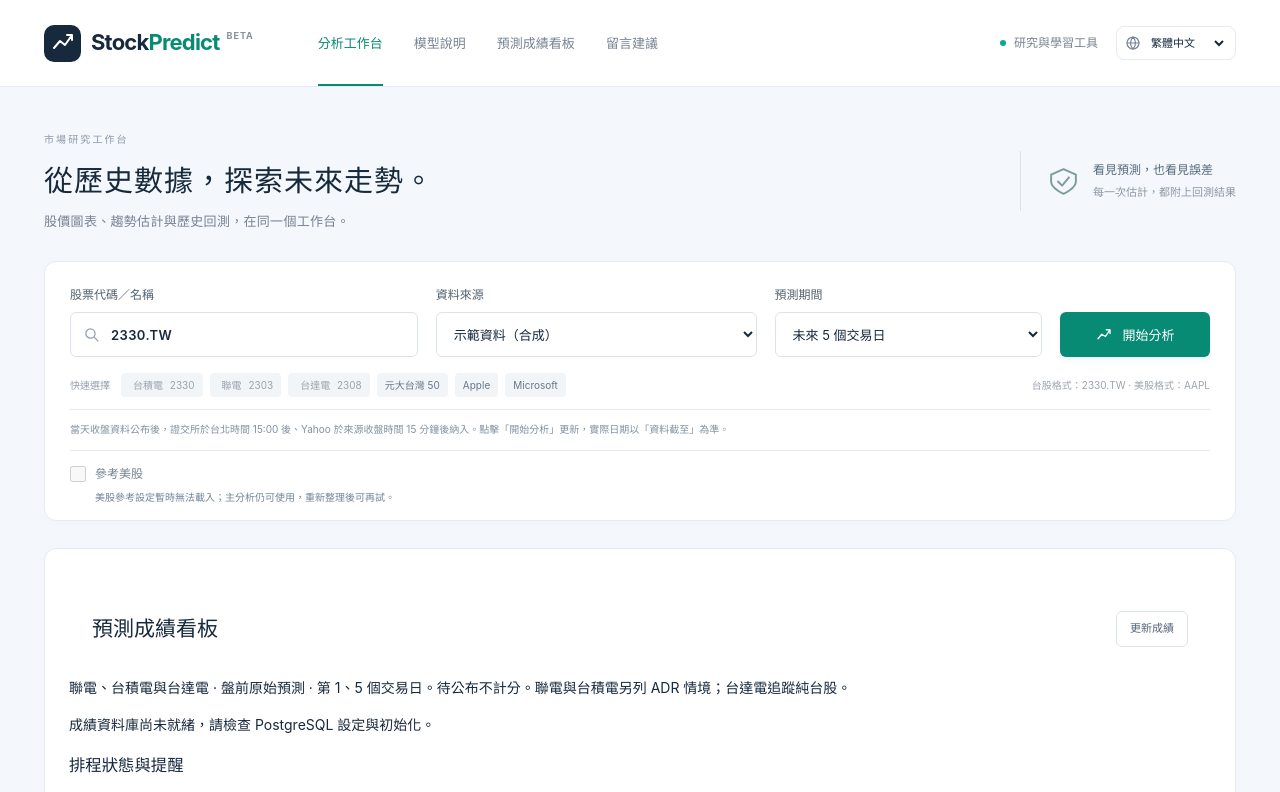
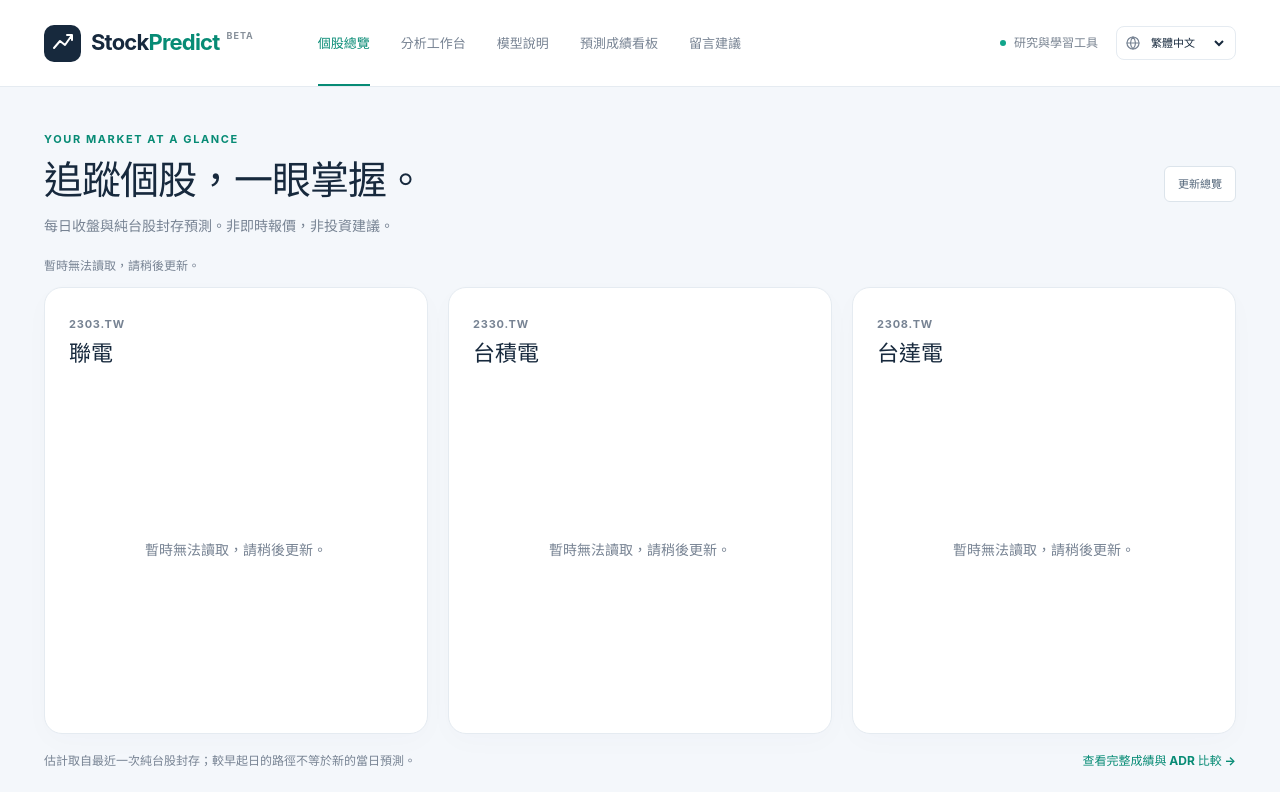
Before and after one commit to suyanzan/StockPredict, a plain HTML site: page stockpredict/static/index.html in a window 1280 px wide. Shown: the top 792 px of the page. Drawn offline with Linux system fonts and the light colour scheme; no server answers.

Commit message:
Add homepage stock close and archived forecast overview

```diff
--- a/stockpredict/static/index.html
+++ b/stockpredict/static/index.html
@@ -11,6 +11,7 @@
   <script src="/static/audit.js" defer></script>
   <script src="/static/app.js" defer></script>
   <script src="/static/community.js" defer></script>
+  <script src="/static/overview.js" defer></script>
   <script src="/static/scoreboard.js" defer></script>
   <script src="/static/historical.js" defer></script>
   <script src="/static/report_archive.js" defer></script>
@@ -23,7 +24,8 @@
         <span>Stock<span class="brand-accent">Predict</span><span class="brand-version">BETA</span></span>
       </a>
       <nav data-i18n-aria-label="nav.label" aria-label="主導覽">
-        <a href="#analysis" class="nav-current" data-i18n="nav.analysis">分析工作台</a>
+        <a href="#stock-overview" class="nav-current" data-i18n="overview.nav">個股總覽</a>
+        <a href="#analysis" data-i18n="nav.analysis">分析工作台</a>
         <a href="#method" data-i18n="nav.method">模型說明</a>
         <a href="#scoreboard" data-i18n="score.title">預測成績看板</a>
         <a href="#community-section" data-i18n="nav.feedback">留言建議</a>
@@ -39,6 +41,12 @@
   </header>
 
   <main class="page" id="analysis">
+    <section id="stock-overview" class="stock-overview" aria-labelledby="overview-title" aria-busy="true">
+      <div class="overview-heading"><div><p class="eyebrow" data-i18n="overview.kicker">YOUR MARKET AT A GLANCE</p><h2 id="overview-title" data-i18n="overview.title">追蹤個股，一眼掌握。</h2><p data-i18n="overview.copy">每日收盤與純台股封存預測。非即時報價，非投資建議。</p></div><button id="overview-refresh" class="button button-secondary" type="button" data-i18n="overview.refresh" disabled>更新總覽</button></div>
+      <p id="overview-status" class="overview-read-time" role="status" aria-live="polite">讀取封存資料中…</p>
+      <div id="overview-cards" class="overview-grid"></div>
+      <div class="overview-footer"><p data-i18n="overview.note">估計取自最近一次純台股封存；較早起日的路徑不等於新的當日預測。</p><a href="#scoreboard" data-i18n="overview.compare">查看完整成績與 ADR 比較 →</a></div>
+    </section>
     <section class="page-intro" aria-labelledby="page-title">
       <div>
         <p class="eyebrow" data-i18n="intro.eyebrow">市場研究工作台</p>
--- /dev/null
+++ b/stockpredict/static/overview.js
@@ -0,0 +1,145 @@
+"use strict";
+(() => {
+  const validPrice = x => Number.isFinite(x) && x > 0;
+  // A missing adjacent close must never become a multiple-session daily change.
+  function summarize(detail, market) {
+    if (!detail || !market) return null;
+    const path = Array.isArray(detail.forecast) ? detail.forecast : [];
+    const dates = [detail.base_date, ...path.map(p => p.target_date)];
+    const closes = new Map();
+    if (validPrice(detail.base_close)) closes.set(detail.base_date, detail.base_close);
+    for (const p of path) if (validPrice(p.actual_close)) closes.set(p.target_date, p.actual_close);
+    const eligible = [...closes.keys()].filter(d => typeof d === "string" && d <= market.latest_publishable_session).sort();
+    const day = eligible.at(-1), close = closes.get(day);
+    const prior = closes.get(dates[dates.indexOf(day) - 1]);
+    const change = validPrice(prior) && validPrice(close) ? close - prior : null;
+    const point = path.find(p => p.target_date === market.next_session && validPrice(p.predicted_close));
+    return {
+      day: day || null, close: close ?? null, change,
+      changePct: change == null ? null : change / prior * 100,
+      fresh: day === market.latest_publishable_session,
+      expected: market.latest_publishable_session,
+      target: market.next_session,
+      forecast: point?.predicted_close ?? null,
+      horizon: point?.horizon ?? null,
+      origin: detail.origin_date,
+      olderOrigin: detail.origin_date !== market.next_session,
+      forecastPct: point && validPrice(close) && day === market.latest_publishable_session
+        ? (point.predicted_close / close - 1) * 100 : null,
+    };
+  }
+  window.StockPredictOverview = { summarize };
+  const root = document.getElementById("stock-overview");
+  if (!root) return;
+  const i18n = window.StockPredictI18n;
+  i18n.register({
+    "zh-TW": {
+      "overview.nav": "個股總覽", "overview.kicker": "YOUR MARKET AT A GLANCE",
+      "overview.title": "追蹤個股，一眼掌握。", "overview.copy": "每日收盤與純台股封存預測。非即時報價，非投資建議。",
+      "overview.refresh": "更新總覽", "overview.loading": "讀取封存資料中…",
+      "overview.unavailable": "暫時無法讀取，請稍後更新。", "overview.empty": "尚無此股票的封存紀錄。",
+      "overview.calendarMissing": "交易日曆暫時無法取得，無法確認資料新鮮度。",
+      "overview.close": "最近保存收盤", "overview.current": "收盤已更新", "overview.stale": "收盤待更新",
+      "overview.asof": "資料日期 {date}", "overview.expected": "應有收盤 {date}",
+      "overview.changeMissing": "缺少前一交易日收盤，日漲跌暫不計算",
+      "overview.target": "估計收盤 · {date}", "overview.noForecast": "尚無目標日的封存預測",
+      "overview.archive": "{date} 盤前封存 · 第 {horizon} 日估計",
+      "overview.older": "較早起日封存", "overview.onTime": "當日起日封存",
+      "overview.relative": "較最新保存收盤 {pct}", "overview.source": "來源：{source} · TWD",
+      "overview.details": "查看預測詳情", "overview.note": "估計取自最近一次純台股封存；較早起日的路徑不等於新的當日預測。",
+      "overview.loaded": "本次讀取 {time}（台北）", "overview.compare": "查看完整成績與 ADR 比較 →",
+    },
+    en: {
+      "overview.nav": "Stock overview", "overview.kicker": "YOUR MARKET AT A GLANCE",
+      "overview.title": "Your stocks. At a glance.", "overview.copy": "Daily closes and archived Taiwan-only forecasts. Not live quotes or investment advice.",
+      "overview.refresh": "Refresh overview", "overview.loading": "Loading archived data…",
+      "overview.unavailable": "Temporarily unavailable. Please refresh later.", "overview.empty": "No archived forecast for this stock yet.",
+      "overview.calendarMissing": "Trading calendar unavailable; data freshness cannot be verified.",
+      "overview.close": "Latest saved close", "overview.current": "Close up to date", "overview.stale": "Close update pending",
+      "overview.asof": "Data date {date}", "overview.expected": "Expected close {date}",
+      "overview.changeMissing": "Previous session close missing; daily change unavailable",
+      "overview.target": "Estimated close · {date}", "overview.noForecast": "No archived forecast for the target session",
+      "overview.archive": "Archived before open on {date} · Day {horizon} estimate",
+      "overview.older": "Earlier forecast origin", "overview.onTime": "Target-day forecast origin",
+      "overview.relative": "Versus latest saved close {pct}", "overview.source": "Source: {source} · TWD",
+      "overview.details": "View forecast details", "overview.note": "Estimates use the latest Taiwan-only archive. An older-origin path is not a new target-day forecast.",
+      "overview.loaded": "Read at {time} (Taipei)", "overview.compare": "Full scores and ADR comparison →",
+    },
+  });
+  const symbols = ["2303.TW", "2330.TW", "2308.TW"];
+  const names = { "2303.TW": "security.umc", "2330.TW": "security.tsmc", "2308.TW": "security.delta" };
+  let state = {}, market = null, loading = true, loaded = null, generation = 0, controller;
+  const t = (key, values) => i18n.t(`overview.${key}`, values);
+  const node = (tag, className, text) => {
+    const e = document.createElement(tag); e.className = className || "";
+    if (text != null) e.textContent = text;
+    return e;
+  };
+  const number = x => x == null ? "—" : new Intl.NumberFormat(i18n.getLanguage(), { minimumFractionDigits: 2, maximumFractionDigits: 2 }).format(x);
+  const signed = x => `${x > 0 ? "+" : ""}${number(x)}`;
+  function render() {
+    const grid = document.getElementById("overview-cards"); grid.replaceChildren();
+    document.getElementById("overview-refresh").disabled = loading;
+    document.getElementById("overview-status").textContent = loading ? t("loading") : loaded ? t("loaded", { time: new Intl.DateTimeFormat(i18n.getLanguage(), { timeZone: "Asia/Taipei", dateStyle: "short", timeStyle: "medium" }).format(loaded) }) : t("unavailable");
+    root.setAttribute("aria-busy", String(loading));
+    for (const symbol of symbols) {
+      const entry = state[symbol];
+      const card = node("article", "overview-card");
+      const head = node("div", "overview-card-head");
+      const identity = node("div"); identity.append(node("span", "overview-symbol", symbol), node("h3", "", i18n.t(names[symbol]))); head.append(identity); card.append(head);
+      const view = summarize(entry?.detail, market);
+      if (loading || !view) {
+        card.append(node("p", "overview-empty", loading ? t("loading") : t(entry?.empty ? "empty" : !market && entry?.detail ? "calendarMissing" : "unavailable")));
+        grid.append(card); continue;
+      }
+      const badge = node("span", `overview-badge ${view.fresh ? "" : "overview-warning"}`, t(view.fresh ? "current" : "stale")); head.append(badge);
+      card.append(node("p", "overview-label", t("close")), node("div", "overview-price", number(view.close)));
+      if (view.change == null) card.append(node("p", "overview-change overview-muted", t("changeMissing")));
+      else card.append(node("p", `overview-change ${view.change > 0 ? "overview-up" : view.change < 0 ? "overview-down" : ""}`, `${signed(view.change)}  (${signed(view.changePct)}%)`));
+      card.append(node("p", "overview-date", t("asof", { date: view.day || "—" })));
+      if (!view.fresh) card.append(node("p", "overview-pending", t("expected", { date: view.expected })));
+      const estimate = node("div", "overview-estimate");
+      estimate.append(node("p", "overview-label", t("target", { date: view.target })), node("strong", "overview-estimate-price", number(view.forecast)));
+      if (view.forecast == null) estimate.append(node("p", "overview-pending", t("noForecast")));
+      else {
+        estimate.append(node("span", `overview-badge ${view.olderOrigin ? "overview-warning" : ""}`, t(view.olderOrigin ? "older" : "onTime")));
+        estimate.append(node("p", "overview-date", t("archive", { date: view.origin, horizon: view.horizon })));
+        if (view.forecastPct != null) estimate.append(node("p", "overview-date", t("relative", { pct: `${signed(view.forecastPct)}%` })));
+      }
+      card.append(estimate, node("p", "overview-date", t("source", { source: entry.detail.source || "—" })));
+      const button = node("button", "button button-secondary overview-detail", t("details"));button.type = "button";
+      button.addEventListener("click", () => window.StockPredictAudit.showPrediction(entry.detail.id));card.append(button);grid.append(card);
+    }
+  }
+  function reset() {
+    generation++; controller?.abort(); state = {}; market = null; loaded = null; loading = true; render();
+  }
+  window.addEventListener("stockpredict-scoreboard-loading", reset);
+  window.addEventListener("stockpredict-scoreboard", async event => {
+    reset(); const current = generation;
+    market = event.detail.calendar?.markets?.find(x => x.exchange === "XTAI") || null;
+    const scores = event.detail.scores;
+    if (scores?.status !== "ready") { loading = false; render(); return; }
+    const requestController = new AbortController(); controller = requestController;
+    const timer = setTimeout(() => requestController.abort(), 15000);
+    const signal = requestController.signal;
+    try {
+      const entries = await Promise.all(symbols.map(async symbol => {
+        const latest = (scores.predictions || []).filter(x => x.symbol === symbol && x.scenario === "taiwan" && x.horizon === 1 && typeof x.origin_date === "string" && Number.isInteger(x.id))
+          .sort((a, b) => b.origin_date.localeCompare(a.origin_date) || b.id - a.id)[0];
+        if (!latest) return [symbol, { empty: true }];
+        try {
+          const response = await fetch(`/api/predictions/${encodeURIComponent(latest.id)}`, { cache: "no-store", signal });
+          if (!response.ok) throw new Error("unavailable");
+          const detail = await response.json();
+          if (detail.symbol !== symbol || detail.scenario !== "taiwan" || detail.id !== latest.id || !Array.isArray(detail.forecast)) throw new Error("invalid archive");
+          return [symbol, { detail }];
+        } catch { return [symbol, {}]; }
+      }));
+      if (current !== generation) return;
+      state = Object.fromEntries(entries); loaded = new Date(); loading = false; render();
+    } finally { clearTimeout(timer); }
+  });
+  document.getElementById("overview-refresh").addEventListener("click", () => document.getElementById("score-refresh").click());
+  i18n.subscribe(render);render();
+})();
--- a/stockpredict/static/scoreboard.js
+++ b/stockpredict/static/scoreboard.js
@@ -120,11 +120,21 @@
     }
   }
   async function load() {
+    window.dispatchEvent(new Event("stockpredict-scoreboard-loading"));
     $("score-refresh").disabled = true;
     $("score-status").textContent = t("loading");
-    const results = await Promise.allSettled([fetch("/api/scoreboard", { cache: "no-store" }).then(r => r.json()), fetch("/api/calendar", { cache: "no-store" }).then(r => r.json())]);
+    const controller = new AbortController();
+    const timeout = setTimeout(() => controller.abort(), 20000);
+    const read = async path => {
+      const response = await fetch(path, { cache: "no-store", signal: controller.signal });
+      if (!response.ok) throw new Error("Unavailable");
+      return response.json();
+    };
+    const results = await Promise.allSettled([read("/api/scoreboard"), read("/api/calendar")]);
+    clearTimeout(timeout);
     scores = results[0].status === "fulfilled" ? results[0].value : null;
     calendar = results[1].status === "fulfilled" ? results[1].value : null;
+    window.dispatchEvent(new CustomEvent("stockpredict-scoreboard", { detail: { scores, calendar } }));
     render(); $("score-refresh").disabled = false;
   }
   $("score-refresh").addEventListener("click", load);
--- a/stockpredict/static/styles.css
+++ b/stockpredict/static/styles.css
@@ -2481,3 +2481,35 @@ dialog#prediction-detail::backdrop { background: #17293d80; }
 #report-saved { max-width: 100%; }
 .scoreboard-panel .small-note { display: block; color: #526579; font-size: 12px; line-height: 1.65; white-space: normal; }
 #historical-backtest [data-i18n="audit.publicNote"] { font-size: 13px; color: #40546a; }
+
+/* Homepage stock overview: archived daily closes, never live quotes. */
+.stock-overview { margin-bottom:42px; }
+.overview-heading { display:flex; justify-content:space-between; align-items:center; gap:24px; }
+.overview-heading h2 { font-size:clamp(26px,3.5vw,39px); line-height:1.3; letter-spacing:-1px; margin:6px 0 10px; }
+.overview-heading p { color:var(--muted); margin:0; }
+.overview-heading .eyebrow { color:var(--green); font-size:11px; letter-spacing:1.6px; font-weight:750; }
+.overview-read-time { color:var(--muted); font-size:12px; margin:18px 0 12px; }
+.overview-grid { display:grid; grid-template-columns:repeat(3,minmax(0,1fr)); gap:20px; }
+.overview-card { background:var(--surface); border:1px solid var(--border); border-radius:18px; padding:24px; box-shadow:0 8px 28px #17324d05; min-width:0; }
+.overview-card-head { display:flex; justify-content:space-between; align-items:center; gap:8px; }
+.overview-symbol { color:var(--muted); font-size:11px; letter-spacing:.8px; font-weight:650; }
+.overview-card h3 { margin:2px 0 20px; font-size:22px; }
+.overview-badge { display:inline-block; background:var(--green-soft); color:var(--green); border-radius:20px; font-size:11px; font-weight:700; padding:4px 9px; }
+.overview-warning { background:#fff3de; color:#925b0b; }
+.overview-label { color:var(--muted); font-size:12px; margin:0 0 4px; }
+.overview-price { font-size:38px; font-weight:750; letter-spacing:-1px; line-height:1.3; font-variant-numeric:tabular-nums; }
+.overview-change { font-weight:650; margin:7px 0; min-height:23px; }
+.overview-up { color:#ba4c45; }
+.overview-down { color:var(--green); }
+.overview-muted,.overview-date { color:var(--muted); font-size:12px; font-weight:400; }
+.overview-date { margin:7px 0; overflow-wrap:anywhere; }
+.overview-pending { color:#925b0b; font-size:12px; }
+.overview-estimate { background:#f6f9fc; border:1px solid #edf1f6; padding:16px; margin-top:20px; border-radius:12px; min-height:164px; }
+.overview-estimate-price { display:block; font-size:28px; line-height:1.4; margin-bottom:9px; font-variant-numeric:tabular-nums; }
+.overview-detail { width:100%; margin-top:12px; }
+.overview-empty { min-height:290px; display:flex; align-items:center; justify-content:center; color:var(--muted); text-align:center; }
+.overview-footer { display:flex; justify-content:space-between; gap:20px; align-items:flex-start; margin-top:17px; font-size:12px; color:var(--muted); }
+.overview-footer p { margin:0; max-width:70%; }
+.overview-footer a { color:var(--green); font-weight:650; }
+@media(max-width:1000px) { .overview-grid { gap:12px; } .overview-card { padding:17px; } .overview-card-head { align-items:flex-start; flex-wrap:wrap; } }
+@media(max-width:700px) { .overview-grid { grid-template-columns:1fr; } .overview-heading { flex-wrap:wrap; gap:14px; } .overview-card { padding:22px; } .overview-footer { flex-direction:column; gap:10px; } .overview-footer p { max-width:none; } .overview-empty { min-height:130px; } .header-inner nav { justify-content:flex-start; gap:22px; overflow-x:auto; } .header-inner nav a { flex-shrink:0; white-space:nowrap; } }
```
Also changed, not shown: 3 other files.
